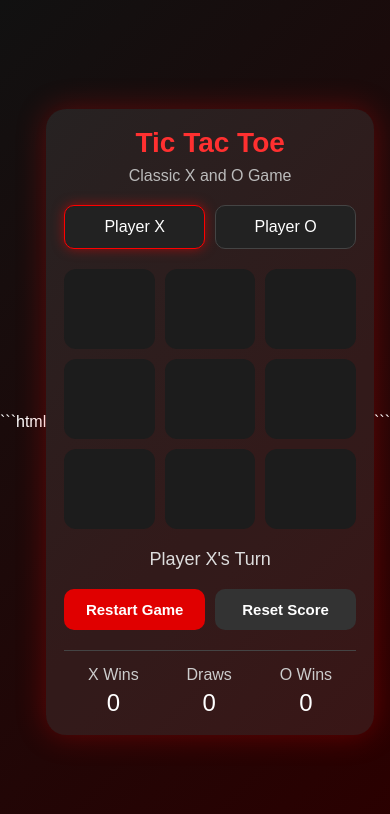
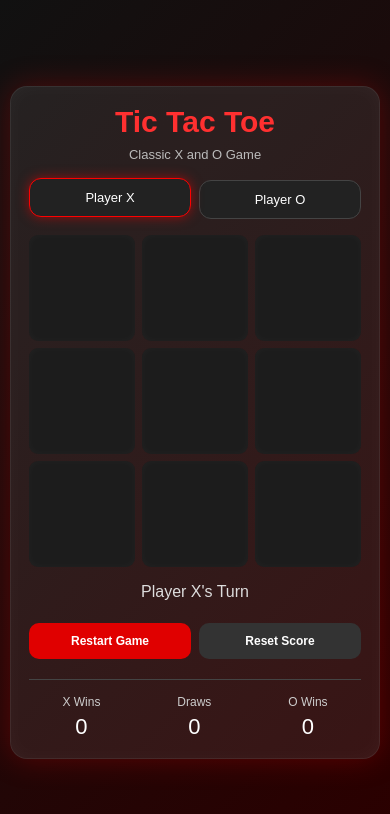
Before and after one commit to sofiyakhan-45/Tic-Tac-Toe, a plain HTML site: page index.html in a window 390 px wide. Drawn offline with Linux system fonts and the light colour scheme.

Commit message:
Update index.html

````diff
--- a/index.html
+++ b/index.html
@@ -1,12 +1,13 @@
-```html
 <!DOCTYPE html>
 <html lang="en">
 <head>
     <meta charset="UTF-8">
     <meta name="viewport" content="width=device-width, initial-scale=1.0">
+
     <title>Tic Tac Toe</title>
 
     <style>
+
         * {
             box-sizing: border-box;
             margin: 0;
@@ -18,172 +19,465 @@
             background: linear-gradient(135deg, #111, #2b0000);
             color: white;
             min-height: 100vh;
+
             display: flex;
             justify-content: center;
             align-items: center;
+
+            padding: 20px;
         }
 
+        /* Main Game */
+
         .game {
-            width: 400px;
-            max-width: 95%;
+            width: 100%;
+            max-width: 620px;
+
             text-align: center;
+
             background: rgba(255, 255, 255, 0.08);
-            padding: 25px;
-            border-radius: 20px;
-            box-shadow: 0 0 30px rgba(255, 0, 0, 0.3);
+
+            padding: clamp(20px, 4vw, 35px);
+
+            border-radius: 22px;
+
+            box-shadow:
+                0 0 30px rgba(255, 0, 0, 0.25),
+                inset 0 0 20px rgba(255, 255, 255, 0.03);
+
+            border: 1px solid rgba(255, 255, 255, 0.08);
         }
+
+
+        /* Heading */
 
         h1 {
             color: #ff3030;
+
+            font-size: clamp(28px, 5vw, 42px);
+
             margin-bottom: 8px;
         }
 
         .subtitle {
             color: #bbb;
-            margin-bottom: 20px;
+
+            font-size: clamp(13px, 2vw, 16px);
+
+            margin-bottom: 25px;
         }
+
+
+        /* Players */
 
         .players {
             display: flex;
+
             justify-content: space-between;
+
+            gap: 15px;
+
+            width: 100%;
+
             margin-bottom: 20px;
-            gap: 10px;
         }
 
         .player {
             flex: 1;
-            padding: 12px;
-            border-radius: 10px;
+
+            padding: 14px 10px;
+
+            border-radius: 12px;
+
             background: #222;
+
             border: 1px solid #444;
+
+            font-size: clamp(14px, 2vw, 17px);
+
+            transition: 0.3s;
         }
 
         .player.active {
             border-color: red;
-            box-shadow: 0 0 12px rgba(255, 0, 0, 0.5);
+
+            box-shadow:
+                0 0 12px rgba(255, 0, 0, 0.5);
+
+            transform: translateY(-2px);
         }
+
+
+        /* Board */
 
         .board {
             display: grid;
+
             grid-template-columns: repeat(3, 1fr);
-            gap: 10px;
-            margin: 20px 0;
+
+            gap: clamp(7px, 1.5vw, 12px);
+
+            width: 100%;
+
+            max-width: 540px;
+
+            margin: 20px auto;
         }
 
+
+        /* Cells */
+
         .cell {
-            height: 100px;
+            width: 100%;
+
+            aspect-ratio: 1 / 1;
+
             border: none;
+
             border-radius: 12px;
+
             background: #1c1c1c;
+
             color: white;
-            font-size: 42px;
+
+            font-size: clamp(32px, 7vw, 52px);
+
             font-weight: bold;
+
             cursor: pointer;
+
             transition: 0.2s;
+
+            box-shadow:
+                inset 0 0 8px rgba(255, 255, 255, 0.03);
         }
 
         .cell:hover {
             background: #2b2b2b;
+
             transform: scale(1.03);
         }
 
+        .cell:active {
+            transform: scale(0.97);
+        }
+
+
+        /* X */
+
         .cell.x {
             color: #ff3b3b;
+
+            text-shadow:
+                0 0 12px rgba(255, 0, 0, 0.5);
         }
 
+
+        /* O */
+
         .cell.o {
-            color: #fff;
+            color: white;
+
+            text-shadow:
+                0 0 12px rgba(255, 255, 255, 0.25);
         }
+
+
+        /* Winning Cells */
 
         .cell.win {
             background: #620000;
-            box-shadow: 0 0 18px rgba(255, 0, 0, 0.6);
+
+            box-shadow:
+                0 0 18px rgba(255, 0, 0, 0.6);
+
+            animation: winner 0.7s infinite alternate;
         }
 
+        @keyframes winner {
+
+            from {
+                transform: scale(1);
+            }
+
+            to {
+                transform: scale(1.04);
+            }
+
+        }
+
+
+        /* Status */
+
         #status {
-            font-size: 18px;
-            margin: 15px 0;
+            font-size: clamp(16px, 3vw, 20px);
+
+            margin: 18px 0;
+
             color: #ddd;
-            min-height: 25px;
+
+            min-height: 26px;
         }
+
+
+        /* Buttons */
 
         .buttons {
             display: flex;
-            gap: 10px;
+
+            gap: 12px;
+
+            width: 100%;
         }
 
         button.control {
             flex: 1;
+
             border: none;
-            padding: 12px;
+
+            padding: 13px 10px;
+
             border-radius: 10px;
+
             cursor: pointer;
-            font-size: 15px;
+
+            font-size: clamp(13px, 2vw, 16px);
+
             font-weight: bold;
+
+            transition: 0.2s;
         }
+
+
+        /* Restart */
 
         .restart {
             background: #e00000;
+
             color: white;
         }
 
         .restart:hover {
             background: #ff2222;
+
+            transform: translateY(-2px);
         }
+
+
+        /* Reset */
 
         .reset-score {
             background: #333;
+
             color: white;
         }
 
         .reset-score:hover {
             background: #444;
+
+            transform: translateY(-2px);
         }
+
+
+        /* Score */
 
         .score {
             display: flex;
+
             justify-content: space-around;
-            margin-top: 20px;
-            padding-top: 15px;
+
+            gap: 10px;
+
+            margin-top: 25px;
+
+            padding-top: 18px;
+
             border-top: 1px solid #444;
         }
 
         .score div {
             color: #ccc;
+
+            font-size: clamp(12px, 2vw, 15px);
         }
 
         .score span {
             display: block;
-            font-size: 24px;
+
+            font-size: clamp(22px, 4vw, 28px);
+
             color: white;
+
             margin-top: 5px;
         }
 
-        @media (max-width: 450px) {
+
+        /* Tablet */
+
+        @media (max-width: 700px) {
+
+            body {
+                padding: 15px;
+            }
+
             .game {
+                max-width: 560px;
+            }
+
+            .board {
+                max-width: 500px;
+            }
+
+        }
+
+
+        /* Mobile */
+
+        @media (max-width: 500px) {
+
+            body {
+                padding: 10px;
+
+                align-items: center;
+            }
+
+            .game {
+                width: 100%;
+
                 padding: 18px;
+
+                border-radius: 17px;
+            }
+
+            h1 {
+                font-size: 30px;
+            }
+
+            .subtitle {
+                margin-bottom: 18px;
+            }
+
+            .players {
+                gap: 8px;
+
+                margin-bottom: 15px;
+            }
+
+            .player {
+                padding: 11px 5px;
+
+                font-size: 13px;
+            }
+
+            .board {
+                width: 100%;
+
+                gap: 7px;
+
+                margin: 16px auto;
             }
 
             .cell {
-                height: 80px;
-                font-size: 34px;
+                border-radius: 9px;
+
+                font-size: clamp(28px, 12vw, 42px);
+            }
+
+            #status {
+                font-size: 16px;
+
+                margin: 14px 0;
+            }
+
+            .buttons {
+                gap: 8px;
+            }
+
+            button.control {
+                padding: 11px 5px;
+
+                font-size: 12px;
+            }
+
+            .score {
+                margin-top: 20px;
+
+                padding-top: 15px;
+            }
+
+            .score div {
+                font-size: 12px;
+            }
+
+            .score span {
+                font-size: 22px;
+            }
+
+        }
+
+
+        /* Small Mobile */
+
+        @media (max-width: 360px) {
+
+            body {
+                padding: 7px;
+            }
+
+            .game {
+                padding: 14px;
             }
 
             h1 {
-                font-size: 28px;
+                font-size: 27px;
             }
+
+            .subtitle {
+                font-size: 12px;
+            }
+
+            .player {
+                font-size: 12px;
+
+                padding: 9px 4px;
+            }
+
+            .board {
+                gap: 5px;
+            }
+
+            .cell {
+                border-radius: 7px;
+            }
+
+            button.control {
+                font-size: 11px;
+
+                padding: 10px 4px;
+            }
+
         }
+
     </style>
+
 </head>
+
 
 <body>
 
     <div class="game">
 
         <h1>Tic Tac Toe</h1>
-        <p class="subtitle">Classic X and O Game</p>
+
+        <p class="subtitle">
+            Classic X and O Game
+        </p>
+
+
+        <!-- Players -->
 
         <div class="players">
+
             <div class="player active" id="playerX">
                 Player X
             </div>
@@ -191,9 +485,14 @@
             <div class="player" id="playerO">
                 Player O
             </div>
+
         </div>
 
+
+        <!-- Game Board -->
+
         <div class="board" id="board">
+
             <button class="cell" onclick="makeMove(0)"></button>
             <button class="cell" onclick="makeMove(1)"></button>
             <button class="cell" onclick="makeMove(2)"></button>
@@ -205,179 +504,399 @@
             <button class="cell" onclick="makeMove(6)"></button>
             <button class="cell" onclick="makeMove(7)"></button>
             <button class="cell" onclick="makeMove(8)"></button>
+
         </div>
 
-        <div id="status">Player X's Turn</div>
+
+        <!-- Status -->
+
+        <div id="status">
+            Player X's Turn
+        </div>
+
+
+        <!-- Buttons -->
 
         <div class="buttons">
-            <button class="control restart" onclick="restartGame()">
+
+            <button
+                class="control restart"
+                onclick="restartGame()">
+
                 Restart Game
+
             </button>
 
-            <button class="control reset-score" onclick="resetScore()">
+
+            <button
+                class="control reset-score"
+                onclick="resetScore()">
+
                 Reset Score
+
             </button>
+
         </div>
 
+
+        <!-- Score -->
+
         <div class="score">
+
             <div>
+
                 X Wins
-                <span id="xScore">0</span>
+
+                <span id="xScore">
+                    0
+                </span>
+
             </div>
 
+
             <div>
+
                 Draws
-                <span id="drawScore">0</span>
+
+                <span id="drawScore">
+                    0
+                </span>
+
             </div>
 
+
             <div>
+
                 O Wins
-                <span id="oScore">0</span>
+
+                <span id="oScore">
+                    0
+                </span>
+
             </div>
+
         </div>
 
     </div>
 
+
     <script>
 
-        let board = ["", "", "", "", "", "", "", "", ""];
+        /* Game Data */
+
+        let board = [
+            "",
+            "",
+            "",
+            "",
+            "",
+            "",
+            "",
+            "",
+            ""
+        ];
+
         let currentPlayer = "X";
+
         let gameOver = false;
 
+
+        /* Score */
+
         let xWins = 0;
+
         let oWins = 0;
+
         let draws = 0;
 
-        const cells = document.querySelectorAll(".cell");
-        const status = document.getElementById("status");
+
+        /* HTML Elements */
+
+        const cells =
+            document.querySelectorAll(".cell");
+
+        const status =
+            document.getElementById("status");
+
+
+        /* Winning Patterns */
 
         const winningPatterns = [
+
             [0, 1, 2],
+
             [3, 4, 5],
+
             [6, 7, 8],
 
             [0, 3, 6],
+
             [1, 4, 7],
+
             [2, 5, 8],
 
             [0, 4, 8],
+
             [2, 4, 6]
+
         ];
+
+
+        /* Make Move */
 
         function makeMove(index) {
 
-            if (board[index] !== "" || gameOver) {
+            if (
+                board[index] !== "" ||
+                gameOver
+            ) {
+
                 return;
+
             }
+
 
             board[index] = currentPlayer;
 
-            cells[index].textContent = currentPlayer;
-            cells[index].classList.add(currentPlayer.toLowerCase());
+            cells[index].textContent =
+                currentPlayer;
+
+            cells[index].classList.add(
+                currentPlayer.toLowerCase()
+            );
+
 
             checkWinner();
+
         }
+
+
+        /* Check Winner */
 
         function checkWinner() {
 
             let winningPattern = null;
 
-            for (let pattern of winningPatterns) {
+
+            for (
+                let pattern of winningPatterns
+            ) {
 
                 let a = pattern[0];
+
                 let b = pattern[1];
+
                 let c = pattern[2];
+
 
                 if (
                     board[a] !== "" &&
                     board[a] === board[b] &&
                     board[a] === board[c]
                 ) {
+
                     winningPattern = pattern;
+
                     break;
+
                 }
+
             }
+
+
+            /* Winner */
 
             if (winningPattern) {
 
                 gameOver = true;
 
-                winningPattern.forEach(index => {
-                    cells[index].classList.add("win");
-                });
 
-                status.textContent = "Player " + currentPlayer + " Wins!";
+                winningPattern.forEach(
+                    function(index) {
+
+                        cells[index]
+                            .classList
+                            .add("win");
+
+                    }
+                );
+
+
+                status.textContent =
+                    "Player " +
+                    currentPlayer +
+                    " Wins!";
+
 
                 if (currentPlayer === "X") {
+
                     xWins++;
-                    document.getElementById("xScore").textContent = xWins;
-                } else {
-                    oWins++;
-                    document.getElementById("oScore").textContent = oWins;
+
+                    document.getElementById(
+                        "xScore"
+                    ).textContent = xWins;
+
                 }
 
+                else {
+
+                    oWins++;
+
+                    document.getElementById(
+                        "oScore"
+                    ).textContent = oWins;
+
+                }
+
+
                 return;
+
             }
+
+
+            /* Draw */
 
             if (!board.includes("")) {
 
                 gameOver = true;
+
                 draws++;
 
-                document.getElementById("drawScore").textContent = draws;
 
-                status.textContent = "It's a Draw!";
+                document.getElementById(
+                    "drawScore"
+                ).textContent = draws;
+
+
+                status.textContent =
+                    "It's a Draw!";
+
 
                 return;
+
             }
 
-            currentPlayer = currentPlayer === "X" ? "O" : "X";
 
-            status.textContent = "Player " + currentPlayer + "'s Turn";
+            /* Change Player */
+
+            currentPlayer =
+                currentPlayer === "X"
+                    ? "O"
+                    : "X";
+
+
+            status.textContent =
+                "Player " +
+                currentPlayer +
+                "'s Turn";
+
 
             updatePlayer();
+
         }
+
+
+        /* Update Active Player */
 
         function updatePlayer() {
 
-            document.getElementById("playerX")
-                .classList.toggle("active", currentPlayer === "X");
+            document
+                .getElementById("playerX")
+                .classList
+                .toggle(
+                    "active",
+                    currentPlayer === "X"
+                );
 
-            document.getElementById("playerO")
-                .classList.toggle("active", currentPlayer === "O");
+
+            document
+                .getElementById("playerO")
+                .classList
+                .toggle(
+                    "active",
+                    currentPlayer === "O"
+                );
+
         }
+
+
+        /* Restart Game */
 
         function restartGame() {
 
-            board = ["", "", "", "", "", "", "", "", ""];
+            board = [
+                "",
+                "",
+                "",
+                "",
+                "",
+                "",
+                "",
+                "",
+                ""
+            ];
+
             currentPlayer = "X";
+
             gameOver = false;
 
-            cells.forEach(cell => {
-                cell.textContent = "";
-                cell.classList.remove("x", "o", "win");
-            });
 
-            status.textContent = "Player X's Turn";
+            cells.forEach(
+                function(cell) {
+
+                    cell.textContent = "";
+
+                    cell.classList.remove(
+                        "x",
+                        "o",
+                        "win"
+                    );
+
+                }
+            );
+
+
+            status.textContent =
+                "Player X's Turn";
+
 
             updatePlayer();
+
         }
+
+
+        /* Reset Score */
 
         function resetScore() {
 
             xWins = 0;
+
             oWins = 0;
+
             draws = 0;
 
-            document.getElementById("xScore").textContent = "0";
-            document.getElementById("oScore").textContent = "0";
-            document.getElementById("drawScore").textContent = "0";
+
+            document.getElementById(
+                "xScore"
+            ).textContent = "0";
+
+
+            document.getElementById(
+                "oScore"
+            ).textContent = "0";
+
+
+            document.getElementById(
+                "drawScore"
+            ).textContent = "0";
+
 
             restartGame();
+
         }
 
     </script>
 
 </body>
+
 </html>
-```
````
